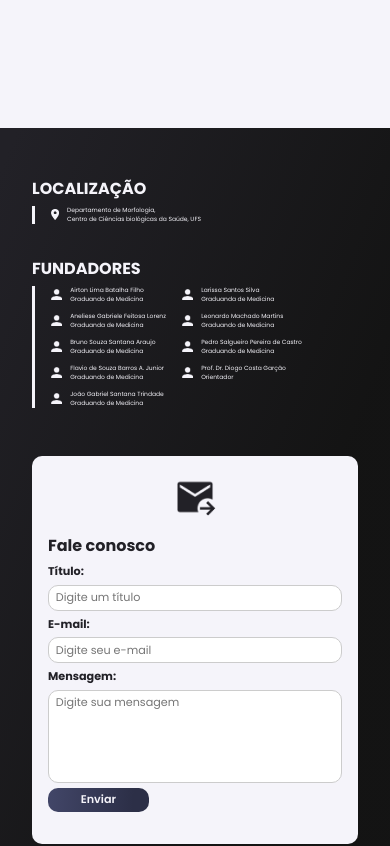
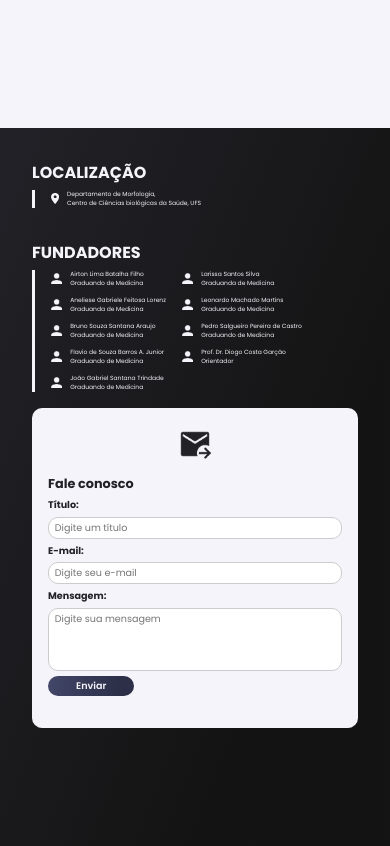
Before and after one commit to rafasp97/Neuro-ON, a React (Create React App) app: page / in a window 390 px wide. Shown: the part 1560-2406 px from the top of the page. Built offline with nearby package versions, Linux system fonts and the light colour scheme.

Commit message:
melhoria na responsividade page contato

```diff
--- a/src/pages/Home/Home.css
+++ b/src/pages/Home/Home.css
@@ -59,7 +59,7 @@
 
 .section-about p{
     z-index: 10;
-    font-size: 0.8em;
+    font-size: 0.75em;
     width: 88%;
     text-align: justify;
     font-weight: 400;
@@ -86,7 +86,7 @@
     flex-direction: column;
     padding-left: 2em;
     padding-right: 2em;
-    padding-top: 3em;
+    padding-top: 2em;
     gap: 1em;
 }
 
@@ -153,27 +153,28 @@ form{
     padding: 1em;
     padding-bottom: 2em;
     border-radius: 10px;
-    margin-top: 2em;
+    box-sizing: border-box;
+    height: 20em;
 }
 
 .icon-contact-black{
-    width: 50px;
+    width: 40px;
 }
 
 form p{
-    font-size: 1em !important;
+    font-size: 0.8em !important;
     font-weight: bold;
 }
 
 input, label, .section-contact button, textarea{
-    font-size: 0.7em;
+    font-size: 0.6em;
     border-radius: 10px;
 }
 
 input, label, form p{
     text-align: left;
     color: #222127;
-    font-size: 0.7em;
+    font-size: 0.6em;
 }
 
 label{
@@ -279,6 +280,7 @@ textarea{
     form{
         height: 32em;
         width: 20em;
+        margin-top: 2em;
     }
     .icon-contact-black{
         width: 80px;
```
